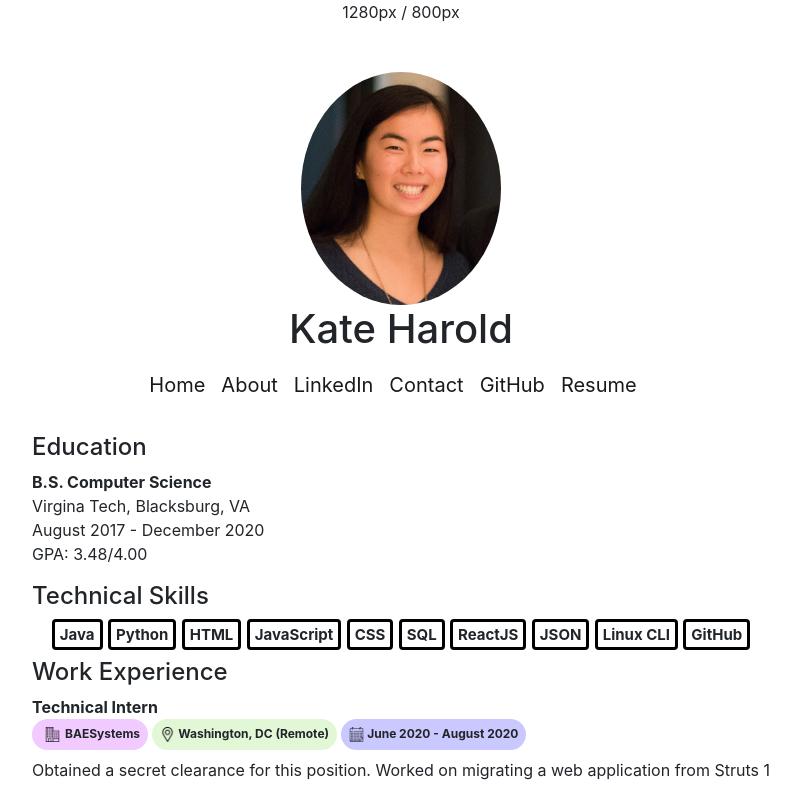
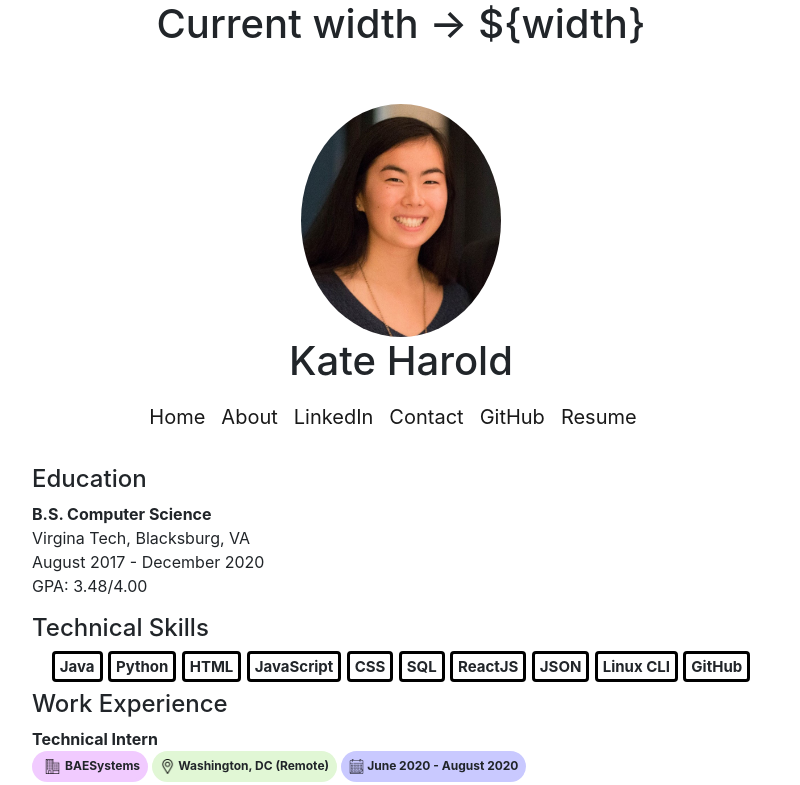
Before and after one commit to katieh98/personal-site, a React (Create React App) app: page / in a window 1280 px wide. Shown: the top 785 px of the page, without its empty margins (239-1039 px from the left). Built offline with nearby package versions, Linux system fonts and the light colour scheme.

Commit message:
Update App.js
resizing

```diff
--- a/src/App.js
+++ b/src/App.js
@@ -14,10 +14,12 @@ import Home from "./components/Home"
 import Footer from "./components/Footer"
 
 export default function App() {
-  const size = useWindowSize();
+  let width = useCurrentWitdh();
   return (
     <div className="App">
-    {size.width}px / {size.height}px
+    <h1>
+      {'Current width -> ${width}'}
+      </h1>
     <Header />
     <BrowserRouter>
       <NavBar />
@@ -32,30 +34,34 @@ export default function App() {
 }
 
 // Hook to resize
-function useWindowSize() {
-  const isClient = typeof window === 'object';
+const getWidth = () => window.innerWidth
+  || document.documentElement.clientWidth
+  || document.body.clientWidth;
 
-  function getSize() {
-    return {
-      width: isClient ? window.innerWidth : undefined,
-      height: isClient ? window.innerHeight : undefined
+function useCurrentWitdh() {
+  // save current window width in the state object
+  let [width, setWidth] = useState(getWidth());
+
+  // in this case useEffect will execute only once because
+  // it does not have any dependencies.
+  useEffect(() => {
+    // timeoutId for debounce mechanism
+    let timeoutId = null;
+    const resizeListener = () => {
+      // prevent execution of previous setTimeout
+      clearTimeout(timeoutId);
+      // change width from the state object after 150 milliseconds
+      timeoutId = setTimeout(() => setWidth(getWidth()), 150);
     };
-  }
+    // set resize listener
+    window.addEventListener('resize', resizeListener);
 
-  const [windowSize, setWindowSize] = useState(getSize);
+    // clean up function
+    return () => {
+      // remove resize listener
+      window.removeEventListener('resize', resizeListener);
+    }
+  }, [])
 
-  useEffect(() => {
-    if (!isClient) {
-      return false;
-    }
-
-    function handleResize() {
-      setWindowSize(getSize());
-    }
-
-    window.addEventListener('resize', handleResize);
-    return () => window.removeEventListener('resize', handleResize);
-  }, []); // Empty array ensures that effect is only run on mount and unmount
-
-  return windowSize;
+  return width;
 }
```
